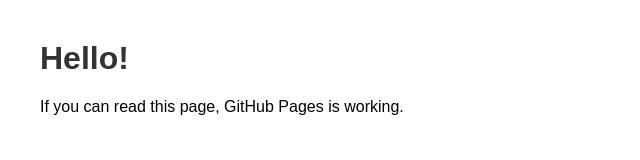
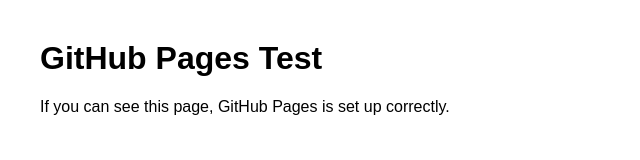
Before and after one commit to midnightsecret/midnight-secret.github.io, a plain HTML site: page index.html in a window 1280 px wide. Shown: the whole page, without its empty margins (0-640 px from the left). Drawn offline with Linux system fonts and the light colour scheme.

Commit message:
Simplify site

```diff
--- a/index.html
+++ b/index.html
@@ -2,15 +2,14 @@
 <html lang="en">
 <head>
   <meta charset="UTF-8">
-  <meta name="viewport" content="width=device-width, initial-scale=1.0">
-  <title>My Personal Site</title>
+  <meta name="viewport" content="width=device-width, initial-scale=1">
+  <title>Welcome</title>
   <style>
     body { font-family: Arial, sans-serif; margin: 40px; }
-    h1 { color: #333; }
   </style>
 </head>
 <body>
-  <h1>Hello!</h1>
-  <p>If you can read this page, GitHub Pages is working.</p>
+  <h1>GitHub Pages Test</h1>
+  <p>If you can see this page, GitHub Pages is set up correctly.</p>
 </body>
 </html>
```
Also changed, not shown: 1 other file.
